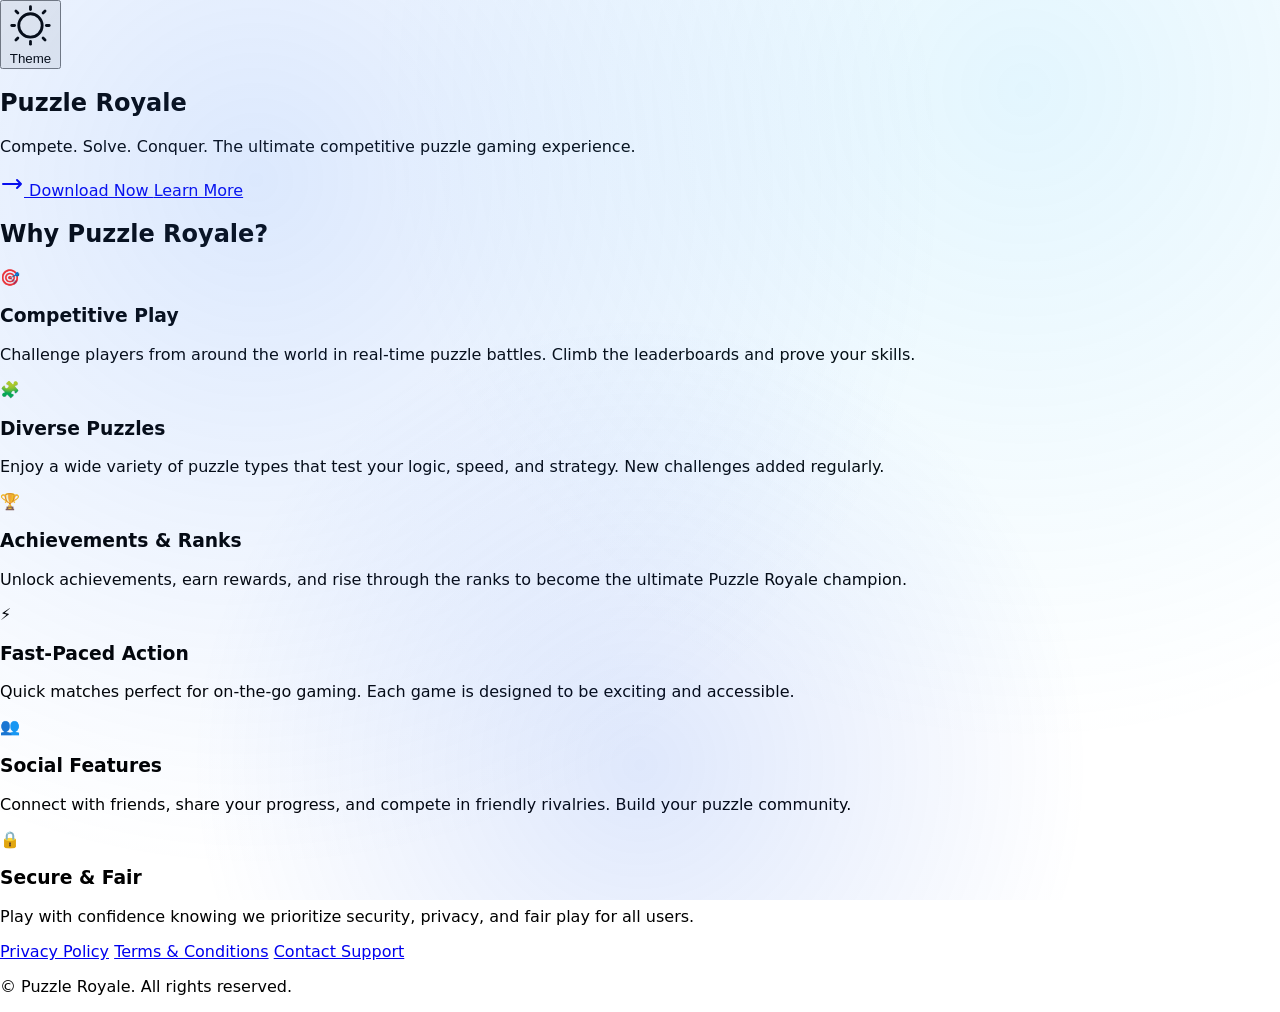
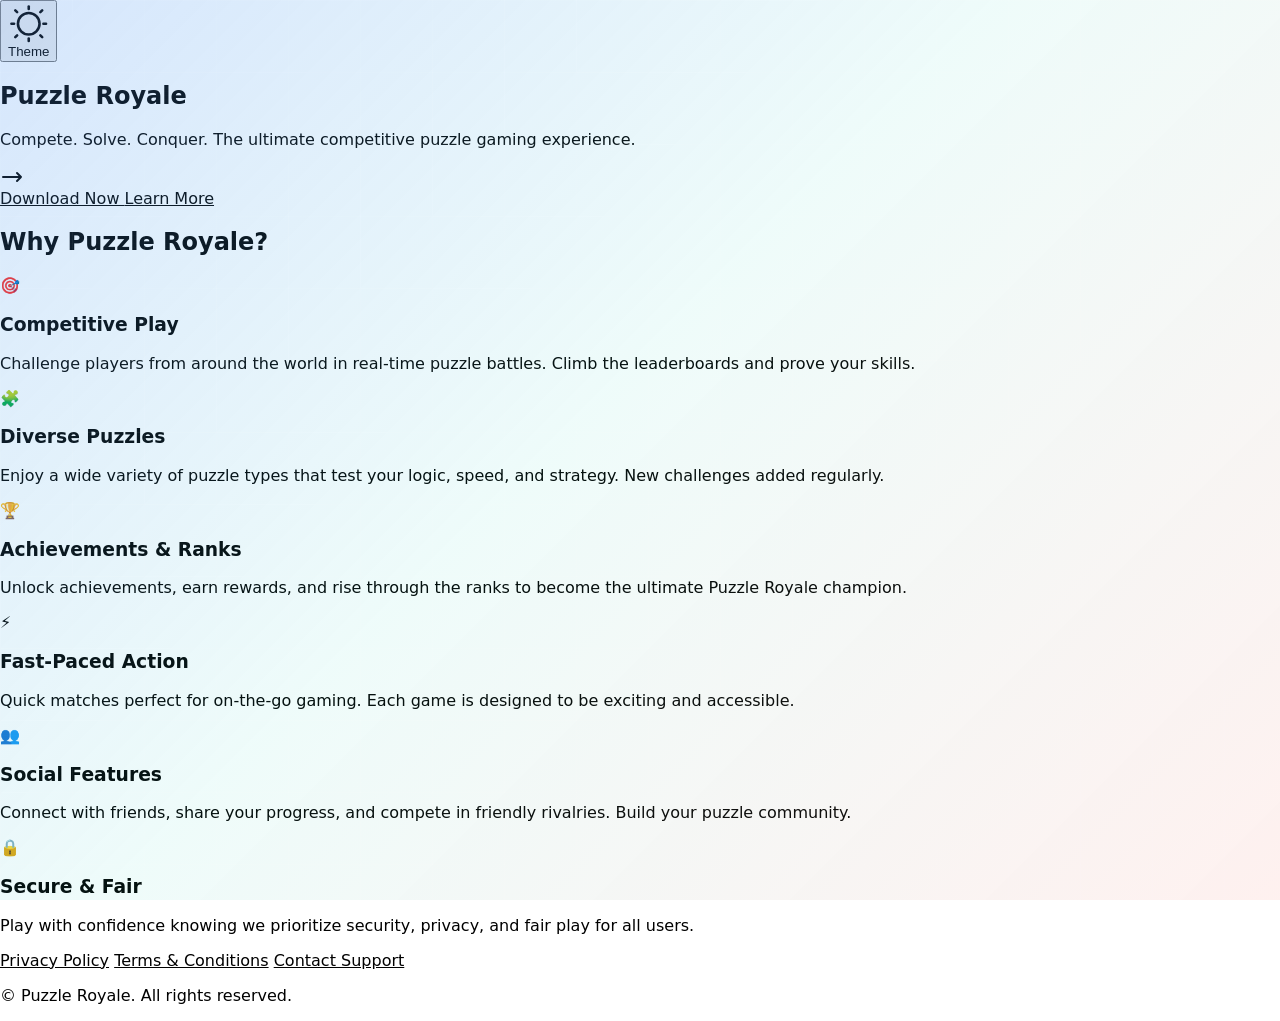

Re-theme webpage

--- a/css/base.css
+++ b/css/base.css
@@ -5,6 +5,10 @@
     box-sizing: border-box;
 }
 
+html {
+    scroll-behavior: smooth;
+}
+
 body {
     margin: 0;
     min-height: 100vh;
@@ -14,41 +18,121 @@ body {
     color: var(--text-primary);
     transition: background var(--transition-slow), color var(--transition-slow);
     overflow-x: hidden;
+    letter-spacing: 0;
 }
 
-/* Decorative background gradient overlay */
 body::before {
     content: "";
     position: fixed;
     inset: 0;
-    background: radial-gradient(circle at 20% 20%, rgba(59, 130, 246, 0.18), transparent 55%),
-        radial-gradient(circle at 80% 10%, rgba(56, 189, 248, 0.14), transparent 50%),
-        radial-gradient(circle at 50% 85%, rgba(37, 99, 235, 0.15), transparent 45%);
+    background-image: linear-gradient(rgba(255, 255, 255, 0.055) 1px, transparent 1px),
+        linear-gradient(90deg, rgba(255, 255, 255, 0.045) 1px, transparent 1px),
+        linear-gradient(135deg, rgba(79, 149, 244, 0.24), rgba(45, 212, 191, 0.08) 46%, rgba(249, 115, 99, 0.1));
+    background-size: 72px 72px, 72px 72px, auto;
     pointer-events: none;
     z-index: 0;
 }
 
-/* Light theme */
+body::after {
+    content: "";
+    position: fixed;
+    inset: 0;
+    background-image: repeating-linear-gradient(0deg, rgba(255, 255, 255, 0.018) 0 1px, transparent 1px 4px);
+    opacity: 0.55;
+    pointer-events: none;
+    z-index: 0;
+}
+
 body.light {
     background: var(--bg-gradient-light);
     color: var(--text-primary-light);
 }
 
 body.light::before {
-    background: radial-gradient(circle at 20% 20%, rgba(37, 99, 235, 0.13), transparent 55%),
-        radial-gradient(circle at 80% 10%, rgba(14, 165, 233, 0.14), transparent 50%),
-        radial-gradient(circle at 50% 85%, rgba(56, 189, 248, 0.12), transparent 45%);
+    background-image: linear-gradient(rgba(17, 24, 39, 0.05) 1px, transparent 1px),
+        linear-gradient(90deg, rgba(17, 24, 39, 0.045) 1px, transparent 1px),
+        linear-gradient(135deg, rgba(79, 149, 244, 0.18), rgba(45, 212, 191, 0.09) 46%, rgba(249, 115, 99, 0.08));
 }
 
-/* Animations */
+body.light::after {
+    opacity: 0.28;
+}
+
+main,
+footer,
+.site-header {
+    position: relative;
+    z-index: 1;
+}
+
+a {
+    color: inherit;
+}
+
+img,
+svg {
+    display: block;
+}
+
+:focus-visible {
+    outline: 3px solid rgba(246, 196, 83, 0.9);
+    outline-offset: 3px;
+}
+
+.site-loader {
+    position: fixed;
+    inset: 0;
+    z-index: 999;
+    display: grid;
+    place-items: center;
+    background: #080a12;
+    transition: opacity var(--transition-slow), visibility var(--transition-slow);
+}
+
+.loader-mark {
+    width: 96px;
+    height: 96px;
+    filter: drop-shadow(0 24px 44px rgba(79, 149, 244, 0.36));
+    animation: loader-pop 0.8s ease both;
+}
+
+body.page-ready .site-loader {
+    opacity: 0;
+    visibility: hidden;
+}
+
+@keyframes loader-pop {
+    from {
+        opacity: 0;
+        transform: scale(0.84) translateY(10px);
+    }
+
+    to {
+        opacity: 1;
+        transform: scale(1) translateY(0);
+    }
+}
+
 @keyframes fade-in-up {
     from {
         opacity: 0;
-        transform: translateY(30px);
+        transform: translateY(24px);
     }
 
     to {
         opacity: 1;
         transform: translateY(0);
+    }
+}
+
+@media (prefers-reduced-motion: reduce) {
+
+    *,
+    *::before,
+    *::after {
+        animation-duration: 0.01ms !important;
+        animation-iteration-count: 1 !important;
+        scroll-behavior: auto !important;
+        transition-duration: 0.01ms !important;
     }
 }
